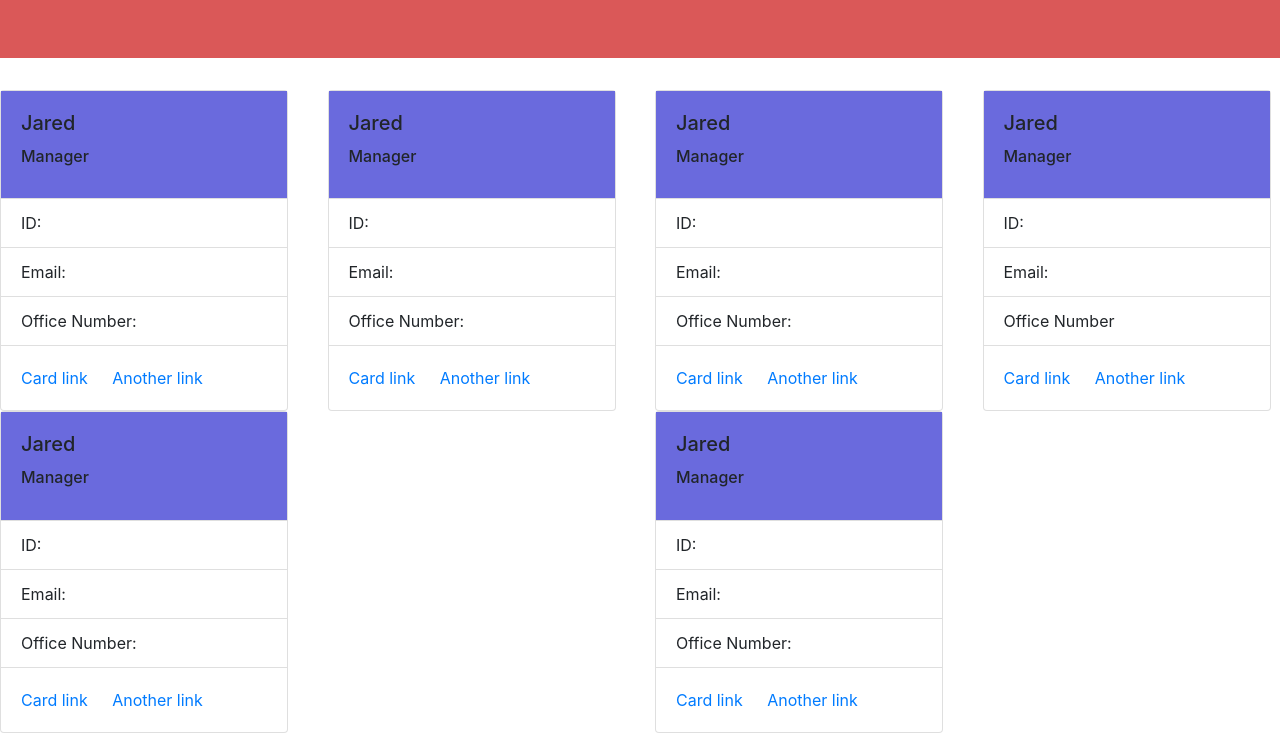
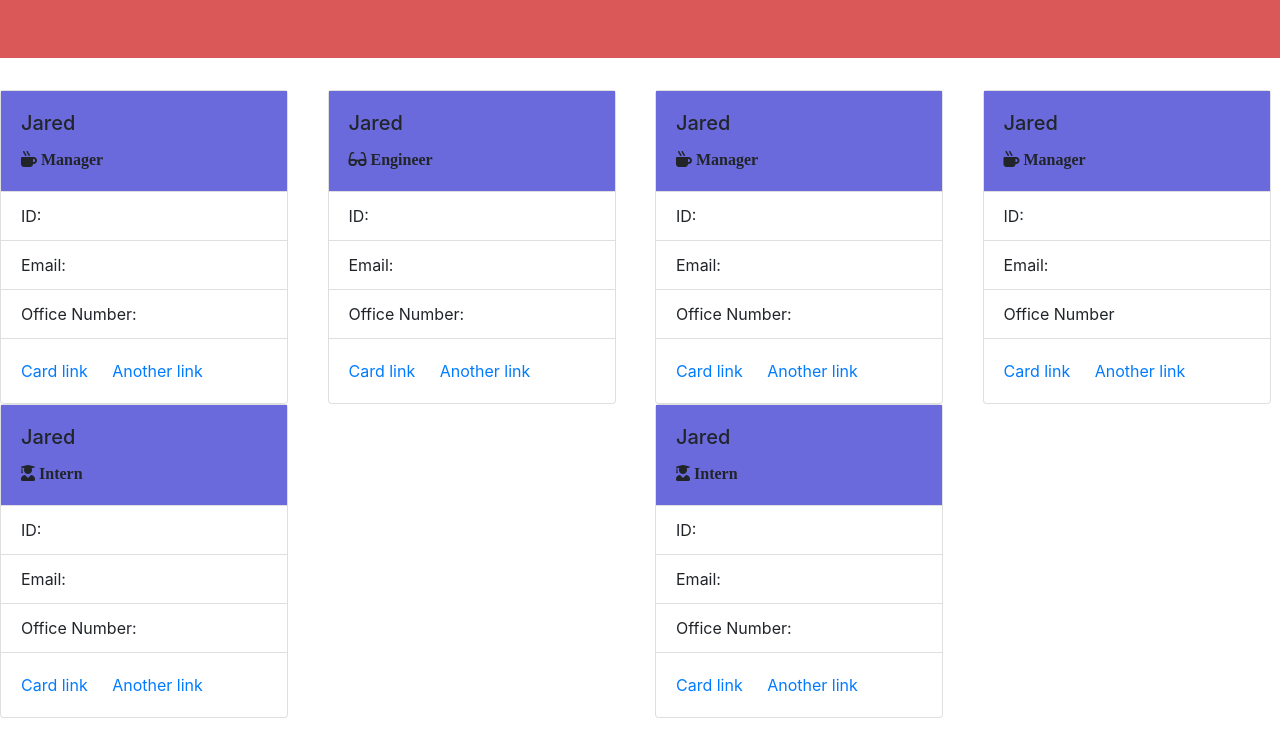
Before and after one commit to Samya129/Team-Profile-Generator, a plain HTML site: page index.html in a window 1280 px wide. Shown: the part 153-886 px from the top of the page. Drawn offline with nearby package versions, Linux system fonts and the light colour scheme.

Commit message:
Changed cdn for a correct on of font awesome and updated the engineer, manager, and intern icons to appear near their name.

```diff
--- a/index.html
+++ b/index.html
@@ -7,7 +7,10 @@
     <link rel="stylesheet" href="https://cdn.jsdelivr.net/npm/bootstrap@4.6.0/dist/css/bootstrap.min.css" integrity="sha384-B0vP5xmATw1+K9KRQjQERJvTumQW0nPEzvF6L/Z6nronJ3oUOFUFpCjEUQouq2+l" crossorigin="anonymous">
     <script src="https://code.jquery.com/jquery-3.5.1.slim.min.js" integrity="sha384-DfXdz2htPH0lsSSs5nCTpuj/zy4C+OGpamoFVy38MVBnE+IbbVYUew+OrCXaRkfj" crossorigin="anonymous"></script>
     <script src="https://cdn.jsdelivr.net/npm/bootstrap@4.6.0/dist/js/bootstrap.bundle.min.js" integrity="sha384-Piv4xVNRyMGpqkS2by6br4gNJ7DXjqk09RmUpJ8jgGtD7zP9yug3goQfGII0yAns" crossorigin="anonymous"></script>
-    <link rel="stylesheet" href="path/to/font-awesome/css/font-awesome.min.css">
+    <link rel="stylesheet"
+    href="https://use.fontawesome.com/releases/v5.8.1/css/all.css"
+    integrity="sha384-50oBUHEmvpQ+1lW4y57PTFmhCaXp0ML5d60M1M7uH2+nqUivzIebhndOJK28anvf"
+    crossorigin="anonymous" />
 </head>
 <body>
     <div style="background-color: rgb(218, 88, 88); text-align: center; color: white;" class="jumbotron jumbotron-fluid">
@@ -22,7 +25,8 @@
     <div class="card" style="width: 18rem;">
         <div class="card-body" style="background-color: rgb(106, 106, 221);">
           <h5 class="card-title">Jared</h5>
-          <h6 class="card-title">Manager</h6>
+          <h6 class="card-title"></h6>
+          <i class="fas fa-mug-hot"> Manager</i>
         </div>
         <ul class="list-group list-group-flush">
           <li class="list-group-item id">ID:</li>
@@ -40,7 +44,8 @@
     <div class="card" style="width: 18rem;">
         <div class="card-body" style="background-color: rgb(106, 106, 221);">
           <h5 class="card-title">Jared</h5>
-          <h6 class="card-title">Manager</h6>
+          <h6 class="card-title"></h6>
+          <i class="fas fa-glasses"> Engineer</i>
         </div>
         <ul class="list-group list-group-flush">
           <li class="list-group-item id">ID:</li>
@@ -58,7 +63,8 @@
       <div class="card" style="width: 18rem;">
         <div class="card-body" style="background-color: rgb(106, 106, 221);">
           <h5 class="card-title">Jared</h5>
-          <h6 class="card-title">Manager</h6>
+          <h6 class="card-title"></h6>
+          <i class="fas fa-mug-hot"> Manager</i>
         </div>
         <ul class="list-group list-group-flush">
           <li class="list-group-item id">ID:</li>
@@ -76,7 +82,8 @@
         <div class="card" style="width: 18rem;">
             <div class="card-body" style="background-color: rgb(106, 106, 221);">
             <h5 class="card-title">Jared</h5>
-            <h6 class="card-title">Manager</h6>
+            <h6 class="card-title"></h6>
+            <i class="fas fa-mug-hot"> Manager</i>
             </div>
             <ul class="list-group list-group-flush">
             <li class="list-group-item id">ID:</li>
@@ -97,7 +104,8 @@
         <div class="card" style="width: 18rem;">
             <div class="card-body" style="background-color: rgb(106, 106, 221);">
             <h5 class="card-title">Jared</h5>
-            <h6 class="card-title">Manager</h6>
+            <h6 class="card-title"></h6>
+            <i class="fas fa-user-graduate"> Intern</i>
             </div>
             <ul class="list-group list-group-flush">
             <li class="list-group-item id">ID:</li>
@@ -115,7 +123,8 @@
         <div class="card" style="width: 18rem;">
             <div class="card-body" style="background-color: rgb(106, 106, 221);">
             <h5 class="card-title">Jared</h5>
-            <h6 class="card-title">Manager</h6>
+            <h6 class="card-title"></h6>
+            <i class="fas fa-user-graduate"> Intern</i>
             </div>
             <ul class="list-group list-group-flush">
             <li class="list-group-item id">ID:</li>
```
